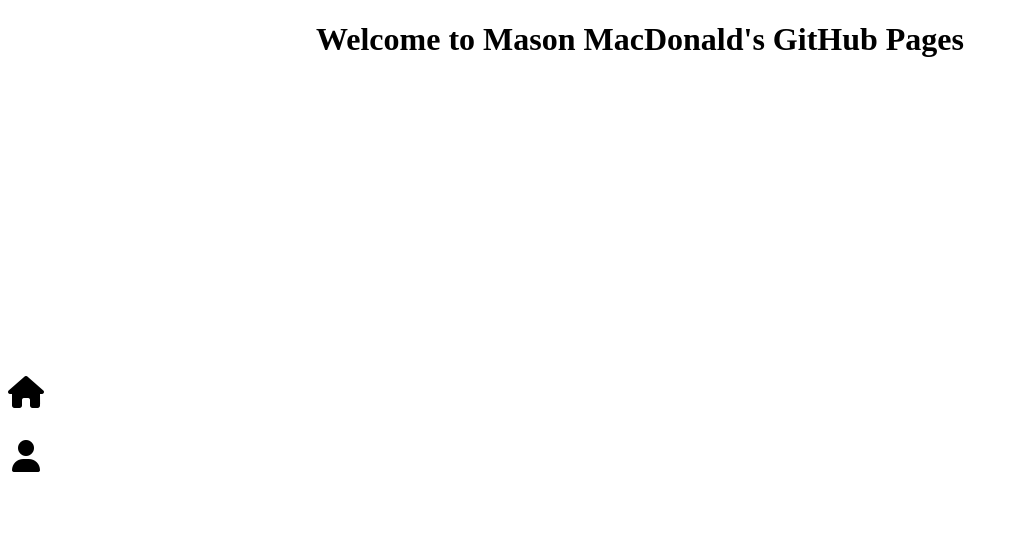
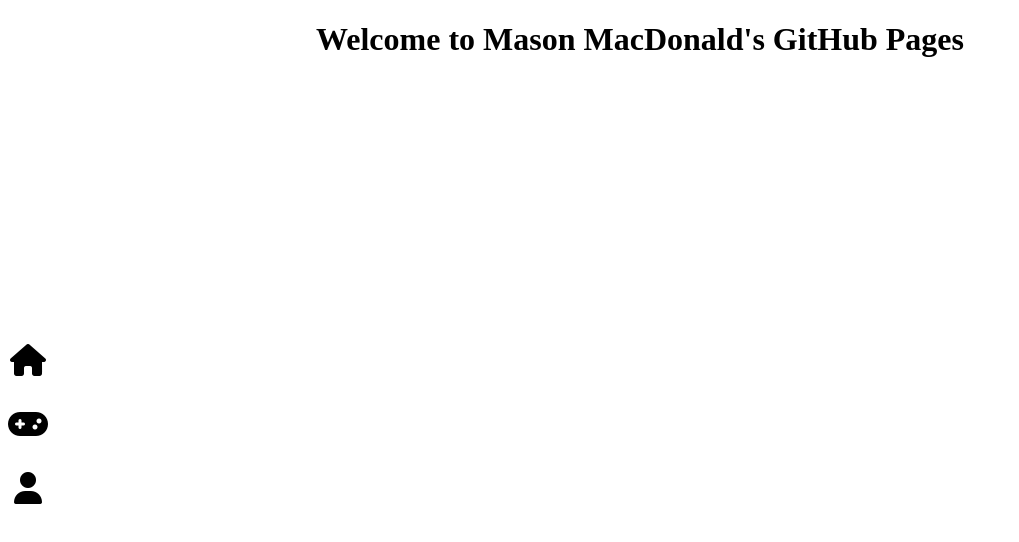
Before and after one commit to MasonMacDonald/MasonMacDonald.github.io, a plain HTML site: page index.html in a window 1280 px wide. Shown: the whole page, without its empty margins (0-1019 px from the left). Drawn offline with Linux system fonts and the light colour scheme.

Commit message:
add game button

```diff
--- a/index.html
+++ b/index.html
@@ -13,6 +13,7 @@
 <body>
     <ul class="menu">
         <a href="#home" id="top-link"><span class="fa-solid fa-house" id="home-link"></span></a>
+        <a href="#games"><span class="fa-solid fa-gamepad" id="games-link"></span></a>
         <a href="#about" id="bottom-link"><span class="fa-solid fa-user" id="about-link"></span></a>
     </ul>
     <h1>Welcome to Mason MacDonald's GitHub Pages</h1>
```
